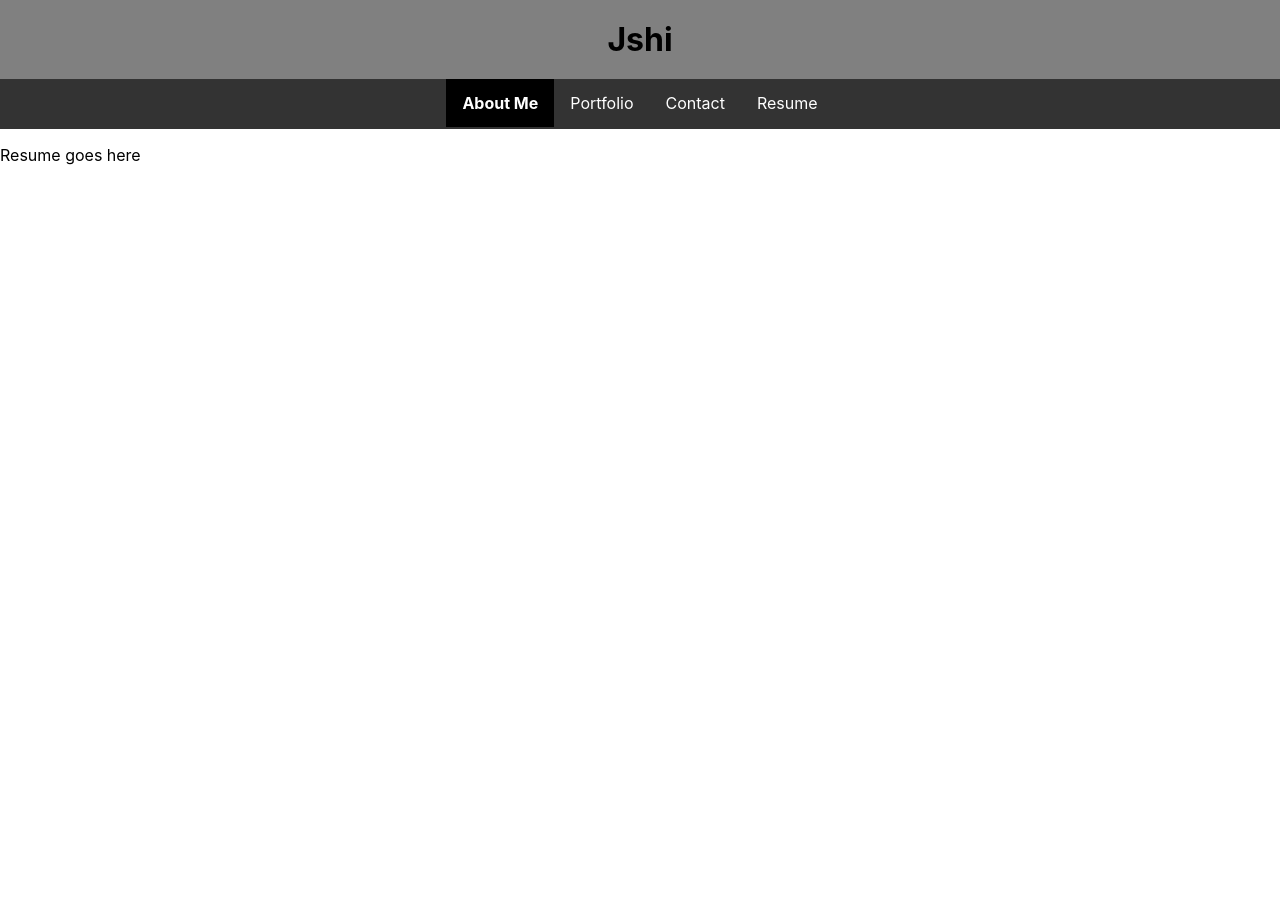
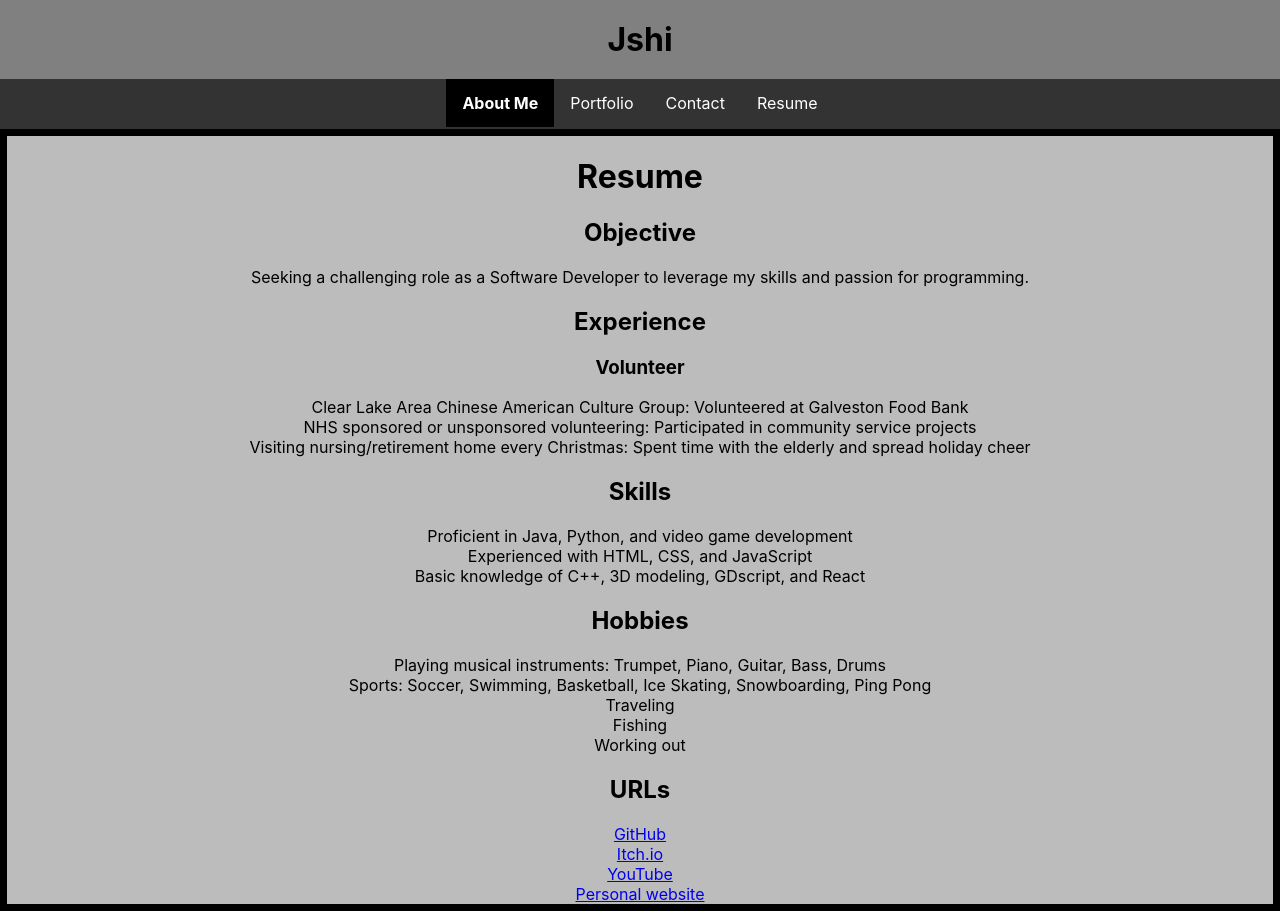
Before and after one commit to Jshigoodies/react-protfolio, a React (Create React App) app: page /resume in a window 1280 px wide. Before the commit the page ends 800 px from the top, so only its background shows below. Built offline with nearby package versions, Linux system fonts and the light colour scheme.

Commit message:
added theme colors and added resume

```diff
--- a/src/components/AboutMe.js
+++ b/src/components/AboutMe.js
@@ -1,9 +1,10 @@
 import React from 'react';
-
+import avatar from '../assets/avatar.png'
 function AboutMe() {
     return (
-      <div>
+      <div className='aboutmeDiv'>
         <h1>About Me</h1>
+        <img className="avatar-img" src={avatar} alt="Avatar Image"/>
         <p>About me goes here :D</p>
       </div>
     );
--- a/src/components/Contact.js
+++ b/src/components/Contact.js
@@ -2,7 +2,8 @@ import React from 'react';
 
 function Contact() {
     return (
-        <div>
+        <div className='contactDiv'>
+            <h1>Contact</h1>
             <p>contact here!</p>
         </div>
     );
--- a/src/components/Navigation.js
+++ b/src/components/Navigation.js
@@ -10,7 +10,7 @@ function Navigation() {
 
       return (
         <nav>
-          <ul>
+          <ul className="navbarUL">
             <li>
               <Link
                 to="/react-protfolio"
--- a/src/components/Portfolio.js
+++ b/src/components/Portfolio.js
@@ -2,7 +2,7 @@ import React from 'react';
 
 function Portfolio() {
     return (
-      <div>
+      <div className="portfolioDiv">
         <h1>Portfolio</h1>
         <ul>
           <li>
--- a/src/components/Resume.js
+++ b/src/components/Resume.js
@@ -2,8 +2,38 @@ import React from 'react';
 
 function Resume() {
     return (
-        <div>
-            <p>Resume goes here</p>
+        <div className='resumeDiv'>
+            <h1>Resume</h1>
+            <h2>Objective</h2>
+            <p>Seeking a challenging role as a Software Developer to leverage my skills and passion for programming.</p>
+            <h2>Experience</h2>
+            <h3>Volunteer</h3>
+            <ul>
+                <li>Clear Lake Area Chinese American Culture Group: Volunteered at Galveston Food Bank</li> <br></br>
+                <li>NHS sponsored or unsponsored volunteering: Participated in community service projects</li> <br></br>
+                <li>Visiting nursing/retirement home every Christmas: Spent time with the elderly and spread holiday cheer</li> <br></br>
+            </ul>
+            <h2>Skills</h2>
+            <ul>
+                <li>Proficient in Java, Python, and video game development</li> <br></br>
+                <li>Experienced with HTML, CSS, and JavaScript</li> <br></br>
+                <li>Basic knowledge of C++, 3D modeling, GDscript, and React</li> <br></br>
+            </ul>
+            <h2>Hobbies</h2>
+            <ul>
+                <li>Playing musical instruments: Trumpet, Piano, Guitar, Bass, Drums</li> <br></br>
+                <li>Sports: Soccer, Swimming, Basketball, Ice Skating, Snowboarding, Ping Pong</li> <br></br>
+                <li>Traveling</li> <br></br>
+                <li>Fishing</li> <br></br>
+                <li>Working out</li> <br></br>
+            </ul>
+            <h2>URLs</h2>
+            <ul>
+                <li><a href="https://github.com/Jshigoodies">GitHub</a></li> <br></br>
+                <li><a href="https://jshigoodies.itch.io">Itch.io</a></li> <br></br>
+                <li><a href="https://www.youtube.com/channel/UCXvSIyzcIUhaAJyMNiw38QQ">YouTube</a></li> <br></br>
+                <li><a href="https://jshigoodies.github.io/html_is_life/">Personal website</a></li> <br></br>
+            </ul>
         </div>
     );
 }
--- a/src/index.css
+++ b/src/index.css
@@ -1,4 +1,5 @@
 body {
+  background-color: rgba(128, 128, 128, 0.527);
   margin: 0;
   font-family: -apple-system, BlinkMacSystemFont, 'Segoe UI', 'Roboto', 'Oxygen',
     'Ubuntu', 'Cantarell', 'Fira Sans', 'Droid Sans', 'Helvetica Neue',
@@ -29,7 +30,7 @@ li {
   display: inline-block;
 }
 
-a {
+.navbarUL li a {
   display: block;
   color: white;
   text-align: center;
@@ -48,3 +49,39 @@ nav ul li a.active {
   font-weight: bold;
   background-color: black;
 }
+
+.avatar-img {
+  width: 200px;
+  height: 150px;
+  border: 7px solid black;
+}
+
+h1 {
+  text-align: center;
+}
+
+img {
+  display: block;
+  margin: 0 auto;
+}
+
+p {
+  text-align: center;
+}
+
+.aboutmeDiv {
+  text-align: center;
+  border: 7px solid black;
+}
+.portfolioDiv {
+  text-align: center;
+  border: 7px solid black;
+}
+.contactDiv {
+  text-align: center;
+  border: 7px solid black;
+}
+.resumeDiv {
+  text-align: center;
+  border: 7px solid black;
+}
```
Also changed, not shown: src/assets/avatar.png (added).
